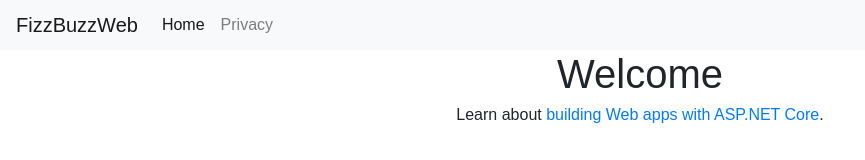
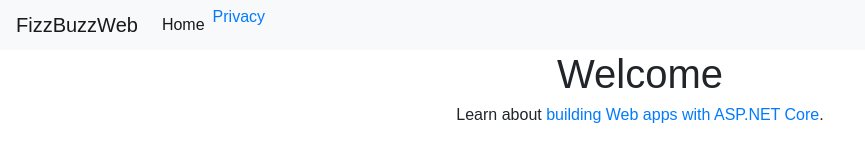
Before and after one commit to jinine/react_lab10, a React (Create React App) app: page / in a window 1280 px wide. Shown: the top 160 px of the page, without its empty margins (0-865 px from the left). Built offline with nearby package versions, Linux system fonts and the light colour scheme.

Commit message:
fixing privacy link

```diff
--- a/src/Navbar.js
+++ b/src/Navbar.js
@@ -16,7 +16,7 @@ const NavBar = () => (
               <a class="nav-link" href="/">Home <span class="sr-only">(current)</span></a>
             </li>
             <li class="nav-item">
-              <a class="nav-link" href="/Privacy">Privacy</a>
+              <Link to="/Privacy">Privacy</Link>
             </li>
           </ul>
 
```
Also changed, not shown: src/supermorebetter_supermorebetter_samsung_auraStudy.png (deleted).
